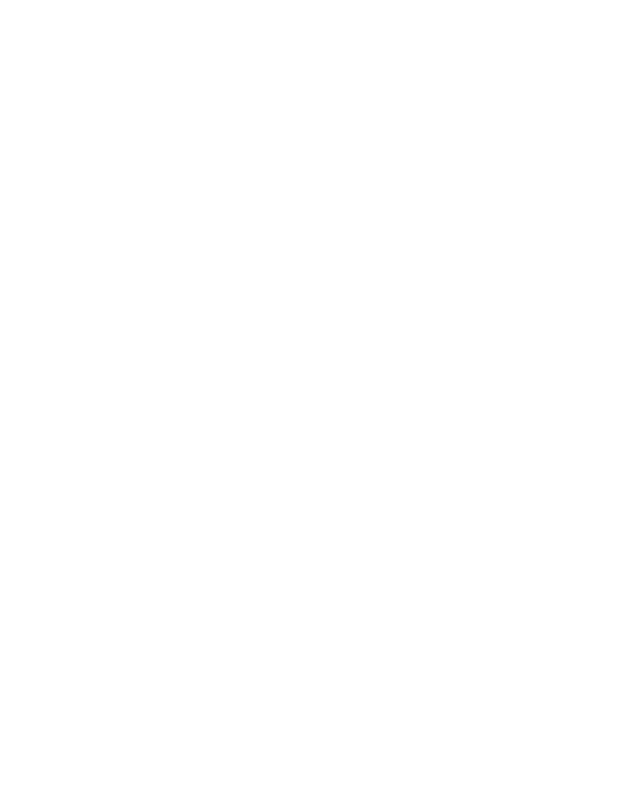
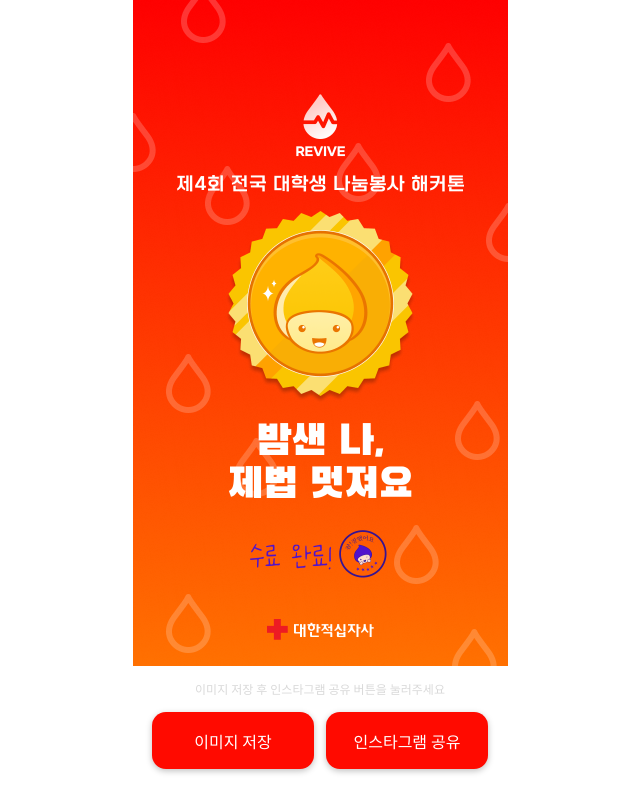
Before and after one commit to RedCross-Revive-Hackthon/frontend, a React (Vite) app: page /final in a window 1280 px wide. Before the commit this address had no page. Shown: the top 812 px of the page, without its empty margins (320-960 px from the left). Built offline with nearby package versions, Linux system fonts and the light colour scheme; a web font is replaced by a local one.

Commit message:
feat: 밤샌 나, 제법 멋저요 페이지 추가

```diff
--- a/src/Router.tsx
+++ b/src/Router.tsx
@@ -5,6 +5,7 @@ import Certification from './pages/Certification';
 import Community from './pages/Community';
 import DetailPostExample from './pages/DetailPostExample';
 import Event from './pages/Event';
+import Final from './pages/Final';
 import Home from './pages/Home';
 import Mypage from './pages/Mypage';
 import Volunteer from './pages/Volunteer';
@@ -21,6 +22,7 @@ const Router = () => {
         <Route path="/certification" element={<Certification></Certification>}></Route>
         <Route path="/event" element={<Event />}></Route>
         <Route path="/volunteer" element={<Volunteer />}></Route>
+        <Route path="/final" element={<Final />}></Route>
       </Routes>
     </BrowserRouter>
   );
--- /dev/null
+++ b/src/pages/Final.tsx
@@ -0,0 +1,105 @@
+import { isAndroid, isIOS } from 'react-device-detect';
+
+import FinalImage from '../assets/svgs/final.png';
+import Text from '../components/common/Text';
+import html2canvas from 'html2canvas';
+import styled from 'styled-components';
+import { theme } from '../styles/theme';
+import { useNavigate } from 'react-router';
+import { useRef } from 'react';
+
+const Final = () => {
+  const navigate = useNavigate();
+  const handleDeepLink = () => {
+    // window.location.replace('https://www.instagram.com/create/story'); //지금 없음
+    // 함수가 실행되면 모바일 환경에서 인스타그램 앱으로 넘어감
+
+    // window.location.replace('intent://instagram.com/#Intent;scheme=https;package=com.instagram.android;end');
+    // window.location.replace('instagram-stories://share'); // 게시글작성으로 바로 넘어가는 Scheme + 데스크탑에선 안됨
+
+    // window.location.replace('intent://instagram.com/_u/ljho6o8/#Intent;package=com.instagram.android;scheme=https;end');
+    //안되는 옛날 스킴
+
+    if (isIOS) {
+      return window.location.replace('https://www.instagram.com/create/story');
+    }
+    if (isAndroid) {
+      return window.location.replace('intent://instagram.com/#Intent;scheme=https;package=com.instagram.android;end');
+    }
+    window.location.replace('https://www.instagram.com/');
+  };
+
+  const imageRef = useRef(null);
+
+  const downloadImage = () => {
+    if (imageRef.current) {
+      html2canvas(imageRef.current).then((canvas) => {
+        const link = document.createElement('a');
+        link.download = 'goodBye.png';
+        link.href = canvas.toDataURL('image/png');
+        link.click();
+      });
+    }
+  };
+  return (
+    <CertificationWrapper>
+      <CertificationImage src={FinalImage} ref={imageRef}></CertificationImage>
+      <Text font="name2" color={theme.colors.gray02}>
+        이미지 저장 후 인스타그램 공유 버튼을 눌러주세요
+      </Text>
+      <PositiveBtnWrapper>
+        <PositiveBtn onClick={downloadImage}>
+          <Text font="point2" color={theme.colors.white}>
+            이미지 저장
+          </Text>
+        </PositiveBtn>
+        <PositiveBtn onClick={handleDeepLink}>
+          <Text font="point2" color={theme.colors.white}>
+            인스타그램 공유
+          </Text>
+        </PositiveBtn>
+      </PositiveBtnWrapper>
+    </CertificationWrapper>
+  );
+};
+
+const CertificationWrapper = styled.div`
+  display: flex;
+  flex-direction: column;
+  gap: 1.4rem;
+  align-items: center;
+  margin-bottom: 5rem;
+`;
+
+const PositiveBtnWrapper = styled.div`
+  display: flex;
+  gap: 1.2rem;
+  justify-content: space-between;
+`;
+
+const PositiveBtn = styled.button`
+  display: flex;
+  align-items: center;
+  justify-content: center;
+  border-radius: 1.4rem;
+  box-shadow: 0px 2px 6px 0px rgba(0, 0, 0, 0.25);
+  background: ${({ theme }) => theme.colors.deepred};
+  width: 16.2rem;
+  height: 5.7rem;
+`;
+const NormalBtn = styled.button`
+  display: flex;
+  align-items: center;
+  justify-content: center;
+  margin-bottom: 1.4rem;
+  border-radius: 1.4rem;
+  box-shadow: 0px 2px 6px 0px rgba(0, 0, 0, 0.25);
+  background: ${({ theme }) => theme.colors.white};
+  width: 33.4rem;
+  height: 5.7rem;
+`;
+
+const CertificationImage = styled.img`
+  width: 37.5rem;
+`;
+export default Final;
```
Also changed, not shown: src/assets/svgs/final.png (added).
